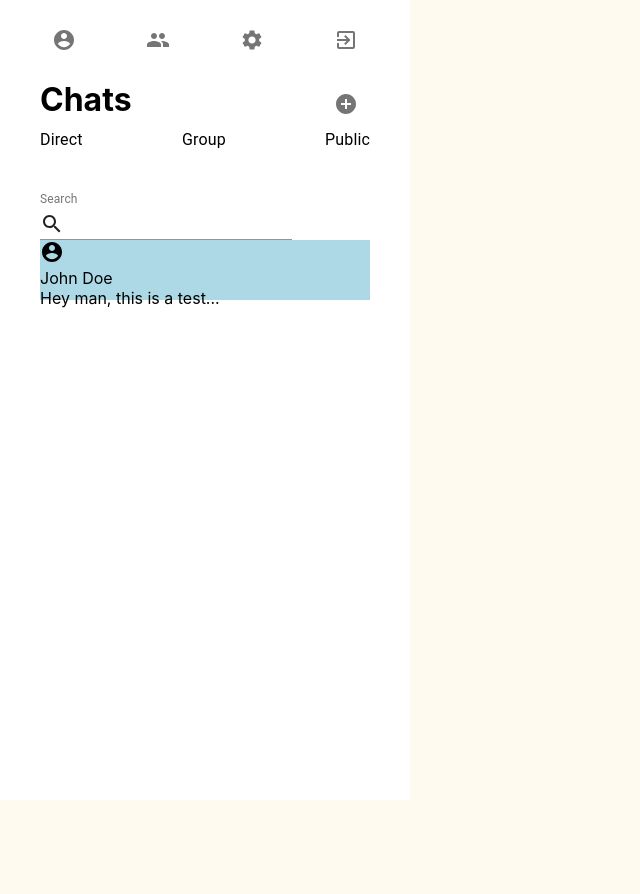
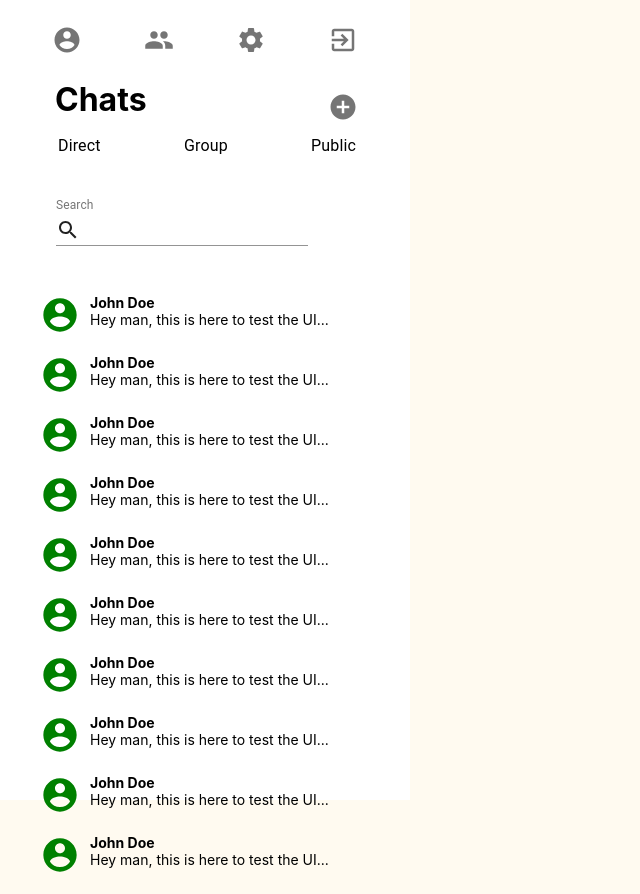
Before and after one commit to LarryBaer/SendIt, a React (Create React App) app: page / in a window 1280 px wide. Shown: the whole page, without its empty margins (0-640 px from the left). Before the commit the page ends 800 px from the top, so only its background shows below. Built offline with nearby package versions, Linux system fonts and the light colour scheme.

Commit message:
Updated side bar ui

```diff
--- a/src/components/ChatTab.tsx
+++ b/src/components/ChatTab.tsx
@@ -1,34 +1,49 @@
-import React from 'react';
+import React from "react";
 import { makeStyles } from "@material-ui/core/styles";
 
 // Import icons
 import AccountCircleIcon from "@material-ui/icons/AccountCircle";
 
 const useStyles = makeStyles({
-    chat__tab:{
-      backgroundColor:"lightblue",
-      width:"100%",
-      height:"60px",
-    },
-    chat__tab__img:{
-
-    },
-    chat__tab__username:{},
-    message__preview:{},
+  chat__tab: {
+    display: "flex",
+    width: "100%",
+    height: "60px",
+  },
+  chat__tab__img__container: {},
+  chat__tab__img: {
+    color: "green",
+    fontSize: 40,
+    position: "relative",
+    top: 9,
+  },
+  chat__tab__username: {
+    fontWeight: "bold",
+  },
+  message__preview: {},
+  chat__tab__info: {
+    fontSize: 14,
+    paddingLeft: "10px",
+    position: "relative",
+    top: 8,
+  },
 });
 
 function ChatTab() {
   const classes = useStyles();
   return (
     <div className={classes.chat__tab}>
-      <div className={classes.chat__tab__img}>
-        <AccountCircleIcon/>
+      <div className={classes.chat__tab__img__container}>
+        <AccountCircleIcon
+          fontSize="large"
+          className={classes.chat__tab__img}
+        />
       </div>
-      <div className={classes.chat__tab__username}>
-        John Doe
-      </div>
-      <div className={classes.message__preview}>
-        Hey man, this is a test...
+      <div className={classes.chat__tab__info}>
+        <div className={classes.chat__tab__username}>John Doe</div>
+        <div className={classes.message__preview}>
+          Hey man, this is here to test the UI...
+        </div>
       </div>
     </div>
   );
--- a/src/components/SideBar.tsx
+++ b/src/components/SideBar.tsx
@@ -22,34 +22,57 @@ const useStyles = makeStyles({
   sidebar: {
     width: "330px",
     height: "100vh",
-    paddingLeft:"40px",
-    paddingRight:"40px",
+    paddingLeft: "40px",
+    paddingRight: "40px",
     backgroundColor: "white",
   },
   sidebar__nav: {
     width: "100%",
     height: "10%",
-    // backgroundColor: "lightgreen",
     display: "flex",
     justifyContent: "space-between",
   },
-  chats__selection: {
-    // backgroundColor: "lightyellow",
+  chats__selection: {},
+  chats__selection__header__container: {
+    display: "flex",
+    justifyContent: "space-between",
   },
   chats__selection__header: {
-    display: "flex",
-    justifyContent: "space-between",
+    paddingLeft: "15px",
   },
   chats__selection__options: {
     display: "flex",
     justifyContent: "space-between",
+    paddingLeft: "18px",
+    paddingRight: "14px",
+  },
+  search__chats__container: {
+    paddingTop: "5vh",
+    display: "flex",
+    justifyContent: "space-between",
+    paddingLeft: "16px",
   },
   search__chats: {
-    paddingTop:"5vh",
-    display: "flex",
-    justifyContent: "space-between",
+    color: "red",
   },
-  chats: {},
+  chats: {
+    paddingTop: "5vh",
+  },
+  account__icon: {
+    fontSize: 30,
+  },
+  contacts__icon: {
+    fontSize: 30,
+  },
+  settings__icon: {
+    fontSize: 30,
+  },
+  exit__icon: {
+    fontSize: 30,
+  },
+  add__chat__icon: {
+    fontSize: 30,
+  },
 });
 
 function SideBar() {
@@ -58,23 +81,23 @@ function SideBar() {
     <div className={classes.sidebar}>
       <div className={classes.sidebar__nav}>
         <IconButton>
-            <AccountCircleIcon />
+          <AccountCircleIcon className={classes.account__icon} />
         </IconButton>
         <IconButton>
-            <PeopleIcon />
+          <PeopleIcon className={classes.contacts__icon} />
         </IconButton>
         <IconButton>
-            <SettingsIcon />
+          <SettingsIcon className={classes.settings__icon} />
         </IconButton>
         <IconButton>
-            <ExitToAppIcon />
+          <ExitToAppIcon className={classes.exit__icon} />
         </IconButton>
       </div>
       <div className={classes.chats__selection}>
-          <div className={classes.chats__selection__header}>
-            <h1>Chats</h1>
+        <div className={classes.chats__selection__header__container}>
+          <h1 className={classes.chats__selection__header}>Chats</h1>
           <IconButton>
-              <AddCircleIcon />
+            <AddCircleIcon className={classes.add__chat__icon} />
           </IconButton>
         </div>
         <div className={classes.chats__selection__options}>
@@ -83,9 +106,10 @@ function SideBar() {
           <Typography>Public</Typography>
         </div>
       </div>
-        <div className={classes.search__chats}>
+      <div className={classes.search__chats__container}>
         <form>
           <TextField
+            className={classes.search__chats}
             id="standard-basic"
             label="Search"
             InputProps={{
@@ -100,6 +124,15 @@ function SideBar() {
       </div>
       <div className={classes.chats}>
         <ChatTab />
+        <ChatTab />
+        <ChatTab />
+        <ChatTab />
+        <ChatTab />
+        <ChatTab />
+        <ChatTab />
+        <ChatTab />
+        <ChatTab />
+        <ChatTab />
       </div>
     </div>
   );
```
Lines whose indentation alone changed are shown as unchanged.
